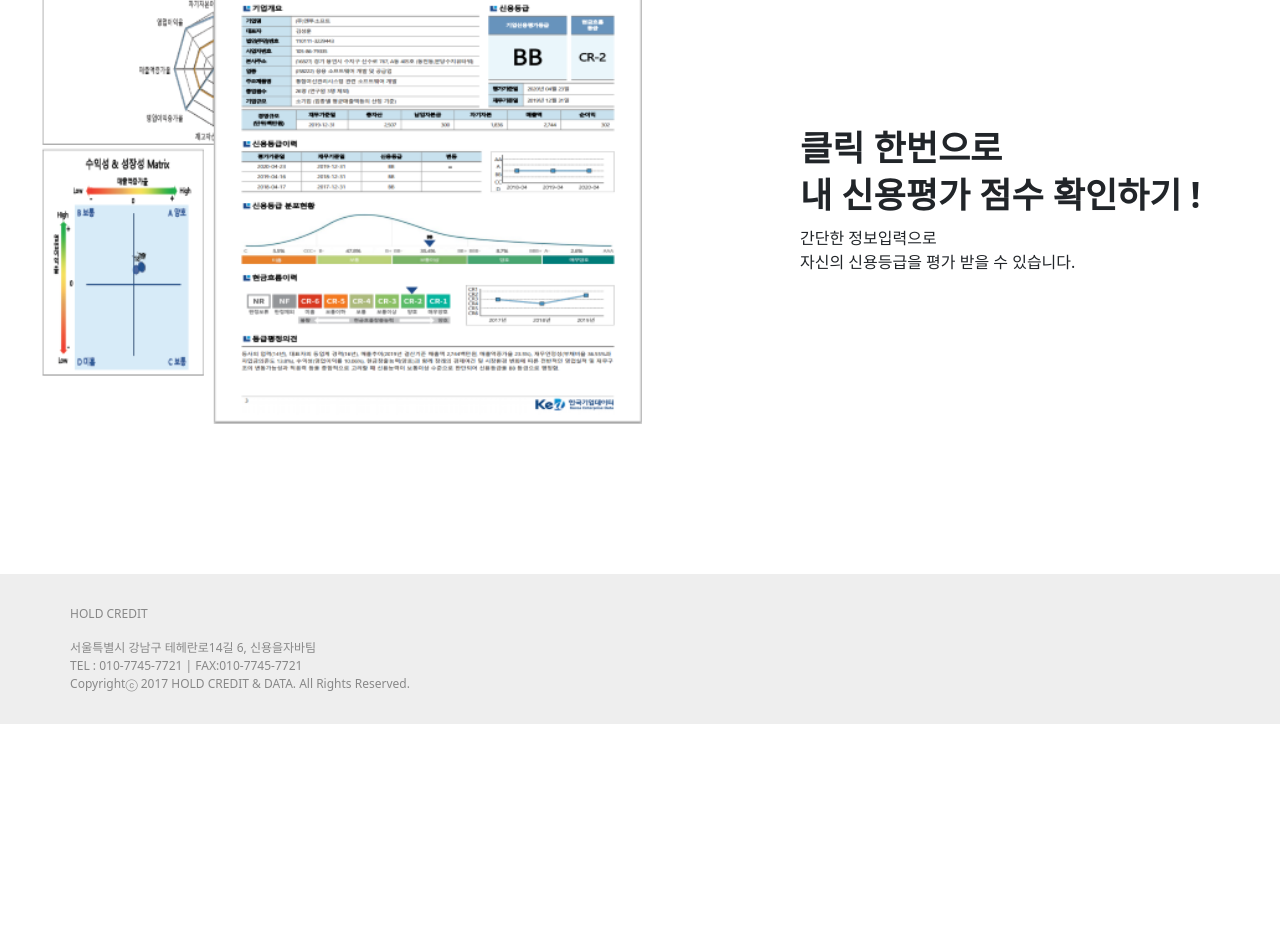
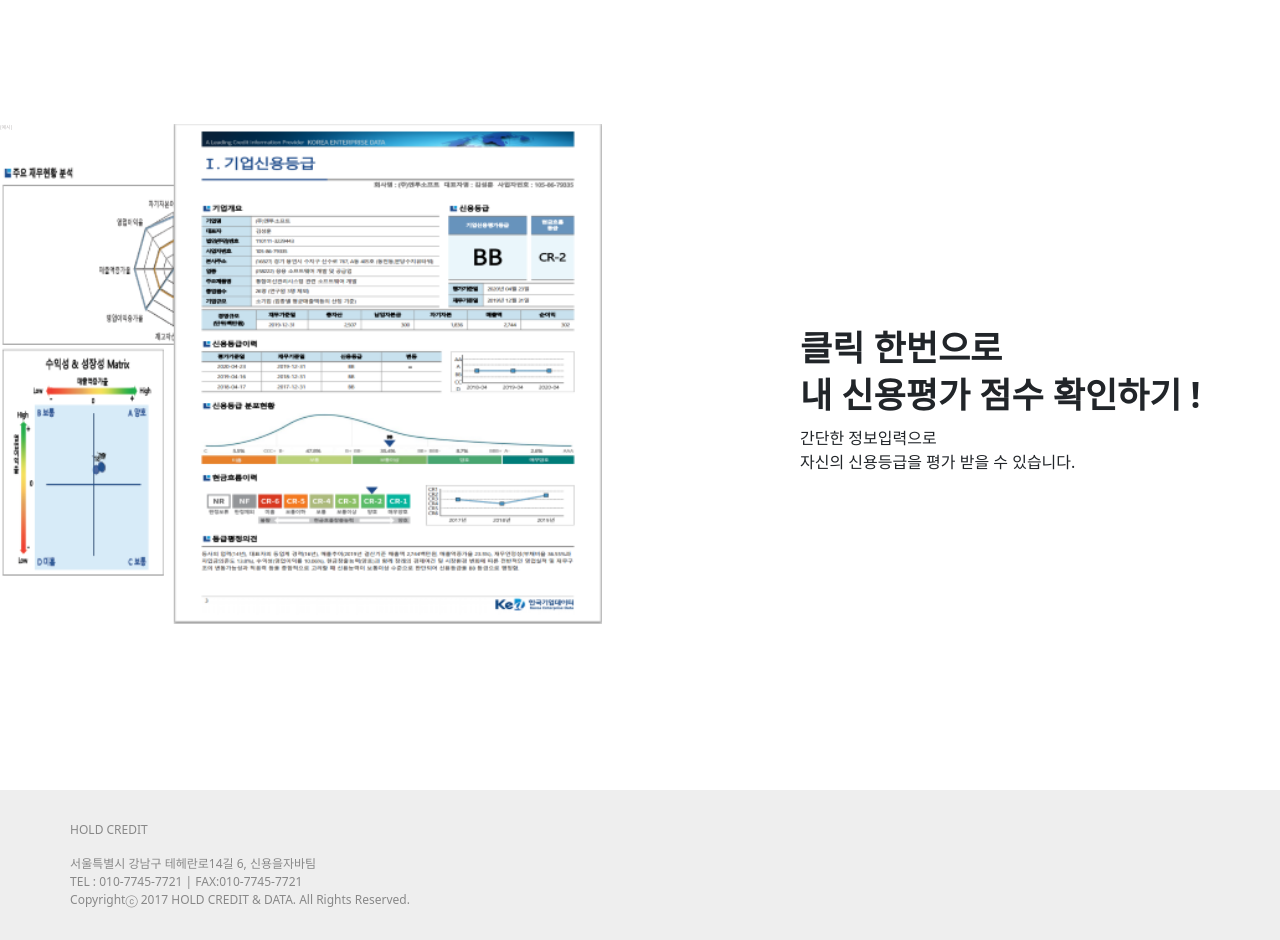
Before and after one commit to HoldCredit/HoldCredit, a React (Create React App) app in the folder src/main/frontend/: page / in a window 1280 px wide. Shown: the part 1140-2080 px from the top of the page. Before the commit the page ends 1864 px from the top, so only its background shows below. Built offline with nearby package versions, Linux system fonts and the light colour scheme.

Commit message:
푸터, 메인홈페이지 css수정

```diff
--- a/src/main/frontend/src/components/css/Footer.css
+++ b/src/main/frontend/src/components/css/Footer.css
@@ -1,4 +1,5 @@
 .footer{
+    min-width: 1200px;
     height: 150px;
     margin-top: auto;
     background-color: #eee;
--- a/src/main/frontend/src/screens/Home.js
+++ b/src/main/frontend/src/screens/Home.js
@@ -3,7 +3,7 @@ import './css/Home.css'
 
 const Home = () => {
   return (
-    <div>
+    <div class="home_page">
       <div class="intro_main_content">
         <h3 class="tit_main">신용을 자바<br></br>HOLD CREDIT</h3>
         <p class="tit_sub">
@@ -17,6 +17,7 @@ const Home = () => {
           <li><button class="button">평가하기</button></li>
         </ul>
       </div>
+      <div class = "row">
       <div class="intro_cont">
         <div class="cont_img">
           (예시)
@@ -25,7 +26,7 @@ const Home = () => {
           <h3>클릭 한번으로<br />내 신용평가 점수 확인하기 !</h3>
           <p>간단한 정보입력으로<br />자신의 신용등급을 평가 받을 수 있습니다.</p>
         </div>
-
+      </div>
       </div>
     </div>
   )
--- a/src/main/frontend/src/screens/css/Home.css
+++ b/src/main/frontend/src/screens/css/Home.css
@@ -1,6 +1,10 @@
+.home_page{
+    min-width: 1200px;
+    height: 100%;
+}
 .intro_main_content {
     position: relative;
-    max-width: 2000px;
+    max-width: 100%;
     height: 1200px;
     background-size: contain;
     background-repeat: no-repeat;
@@ -82,19 +86,18 @@ dl, ul, ol, menu, li {
 
 .cont_img {
     font-size: 5px;
+    position: relative;
     color : #c0bdbd;
-    position: contain;
-    max-width: 1200px;
+    max-width: 100%;
     height: 500px;
     background-size: contain;
     background-repeat: no-repeat;
     background-image: url("../../images/data.png");
-    margin: auto;
     z-index: 1;
-    margin-top: auto;
 }
 
 .cont_txt{
+    max-width: 100%;
     left: 50%;
     margin-left: 800px;
     margin-top: -300px;
@@ -106,6 +109,8 @@ dl, ul, ol, menu, li {
 }
 
 .intro_cont {
+    max-width: 100%;
+    position: relative;
     margin-top: -200px;
     margin-bottom: 300px;
 }
```
